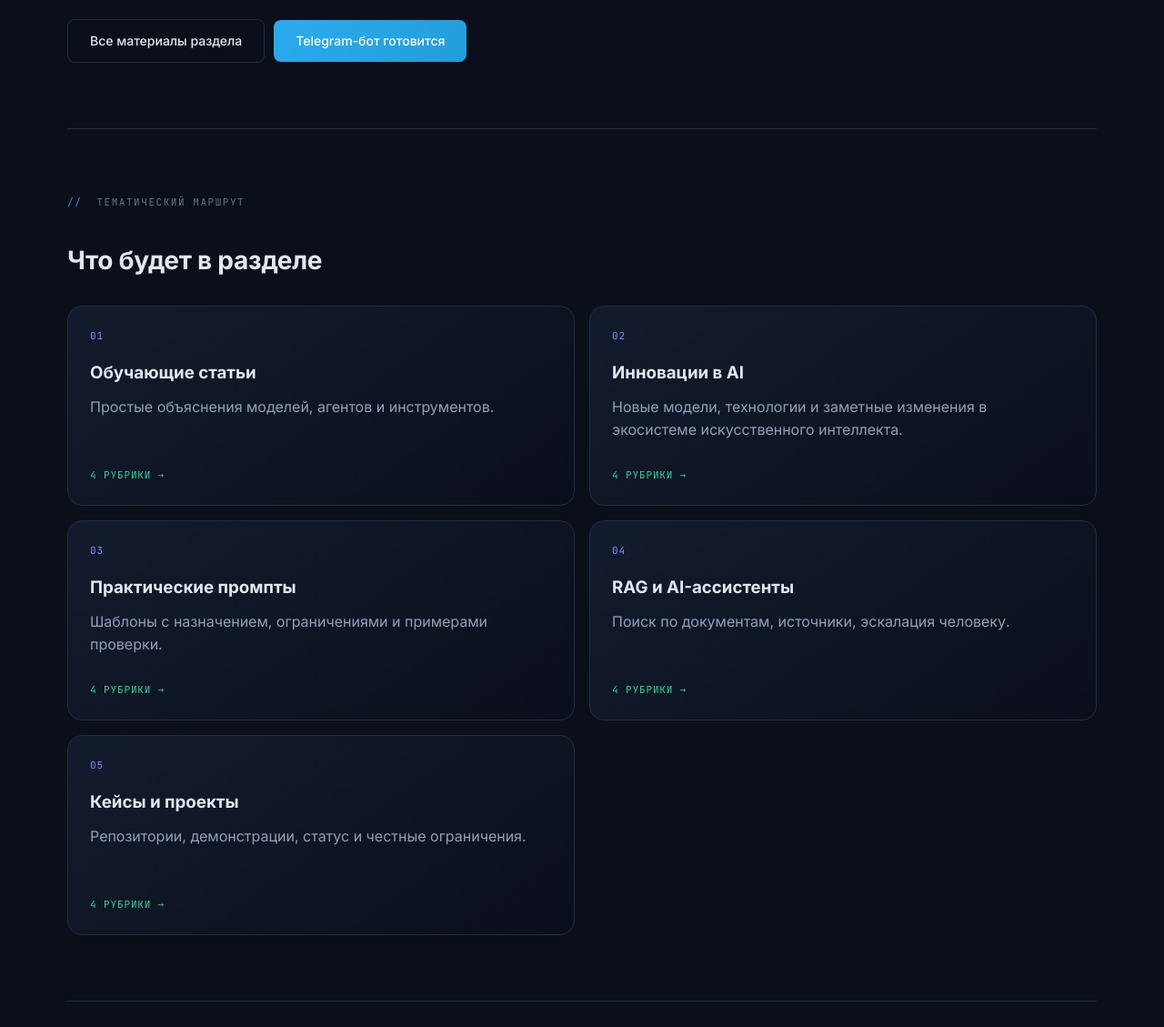
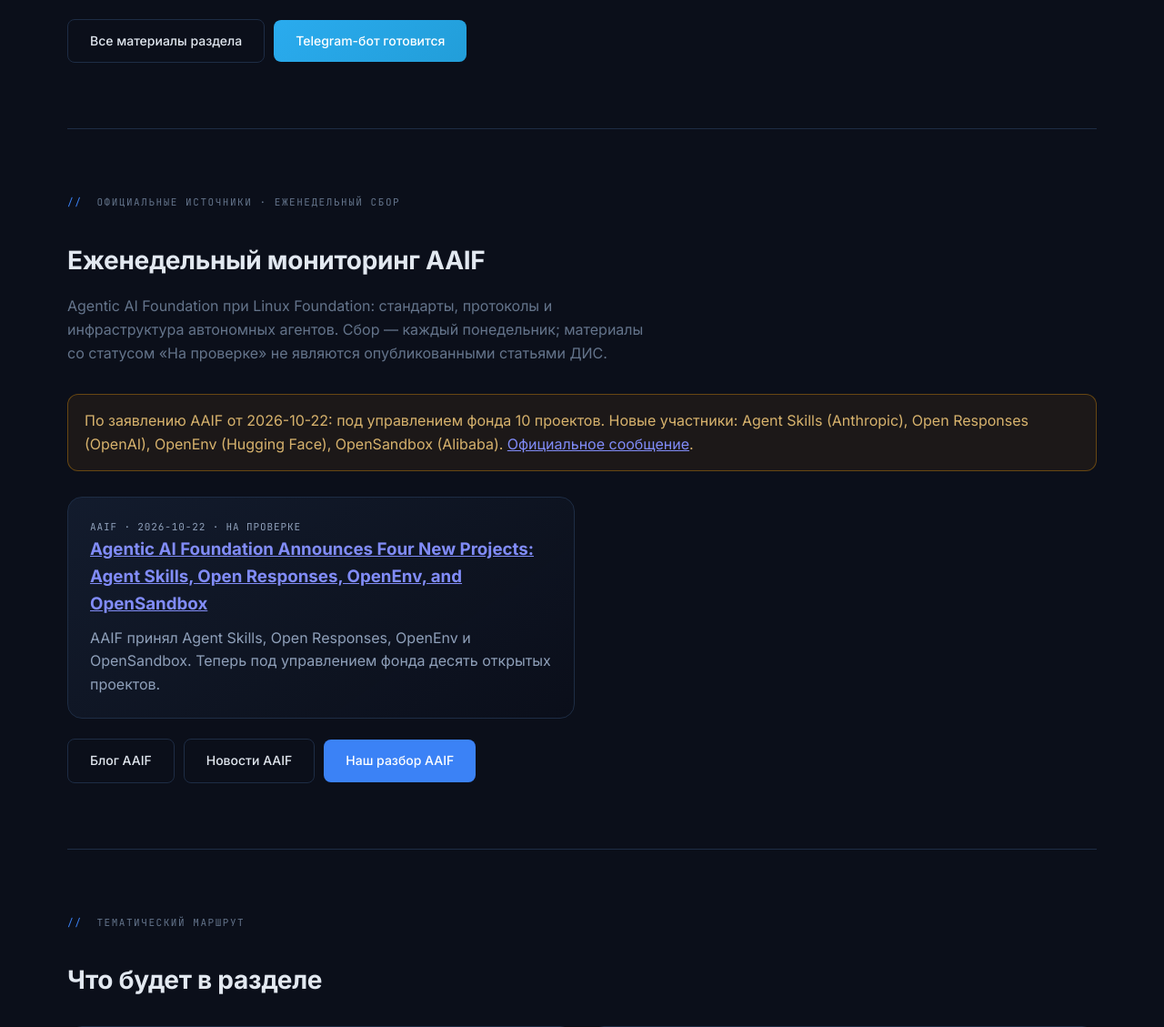
Before and after one commit to dimitry8st-prog/st8dom-site, a Flask app: page /directions/ai/ in a window 1280 px wide. Shown: the part 1890-3019 px from the top of the page at 91% size. Run offline with Flask 3, Linux system fonts and the light colour scheme; data comes from the database, SQL or seed files in the repository.

Commit message:
feat(ai): show weekly AAIF official sources in AI section with review labels

```diff
--- a/templates/direction.html
+++ b/templates/direction.html
@@ -83,6 +83,31 @@
       {% for article in latest_materials %}{{ material_card(article) }}{% endfor %}
     </div>
     <div class="section-actions"><a class="btn btn-ghost" href="{{ url_for('materials_catalog', section=slug) }}">Все материалы раздела</a>{% if slug != 'medicine' %}<a class="btn btn-tg" href="{{ telegram_url }}">Telegram-бот готовится</a>{% endif %}</div>
+  </section>
+  {% endif %}
+
+  {% if slug == 'ai' and aaif_watch %}
+  <section class="s" id="aaif-weekly" aria-labelledby="aaif-title">
+    <div class="s-label"><span>//</span> официальные источники · еженедельный сбор</div>
+    <h2 id="aaif-title">Еженедельный мониторинг AAIF</h2>
+    <p class="lead">Agentic AI Foundation при Linux Foundation: стандарты, протоколы и инфраструктура автономных агентов. Сбор — каждый понедельник; материалы со статусом «На проверке» не являются опубликованными статьями ДИС.</p>
+    {% if aaif_watch.get('baseline') %}
+    <p class="editorial-notice">По заявлению AAIF от {{ aaif_watch['baseline']['as_of'] }}: под управлением фонда {{ aaif_watch['baseline']['project_count'] }} проектов. Новые участники: {% for project in aaif_watch['baseline']['new_projects'] %}{{ project.name }} ({{ project.contributor }}){% if not loop.last %}, {% endif %}{% endfor %}. <a href="{{ aaif_watch['baseline']['source_url'] }}" rel="noopener noreferrer" target="_blank">Официальное сообщение</a>.</p>
+    {% endif %}
+    <div class="portal-project-grid">
+      {% for item in aaif_watch.get('items', [])[:6] %}
+      <article class="portal-project-card">
+        <p class="project-kind">AAIF · {{ item.published_date or 'дата не указана' }} · На проверке</p>
+        <h3><a href="{{ item.url }}" target="_blank" rel="noopener noreferrer">{{ item.title }}</a></h3>
+        {% if item.summary %}<p>{{ item.summary }}</p>{% endif %}
+      </article>
+      {% endfor %}
+    </div>
+    <div class="section-actions">
+      <a class="btn btn-ghost" href="https://aaif.io/blog" target="_blank" rel="noopener noreferrer">Блог AAIF</a>
+      <a class="btn btn-ghost" href="https://aaif.io/news" target="_blank" rel="noopener noreferrer">Новости AAIF</a>
+      <a class="btn btn-primary" href="{{ url_for('material_detail', slug='aaif-agentnye-standarty-openai-anthropic-otkrytyy-fundament') }}">Наш разбор AAIF</a>
+    </div>
   </section>
   {% endif %}
 
```
